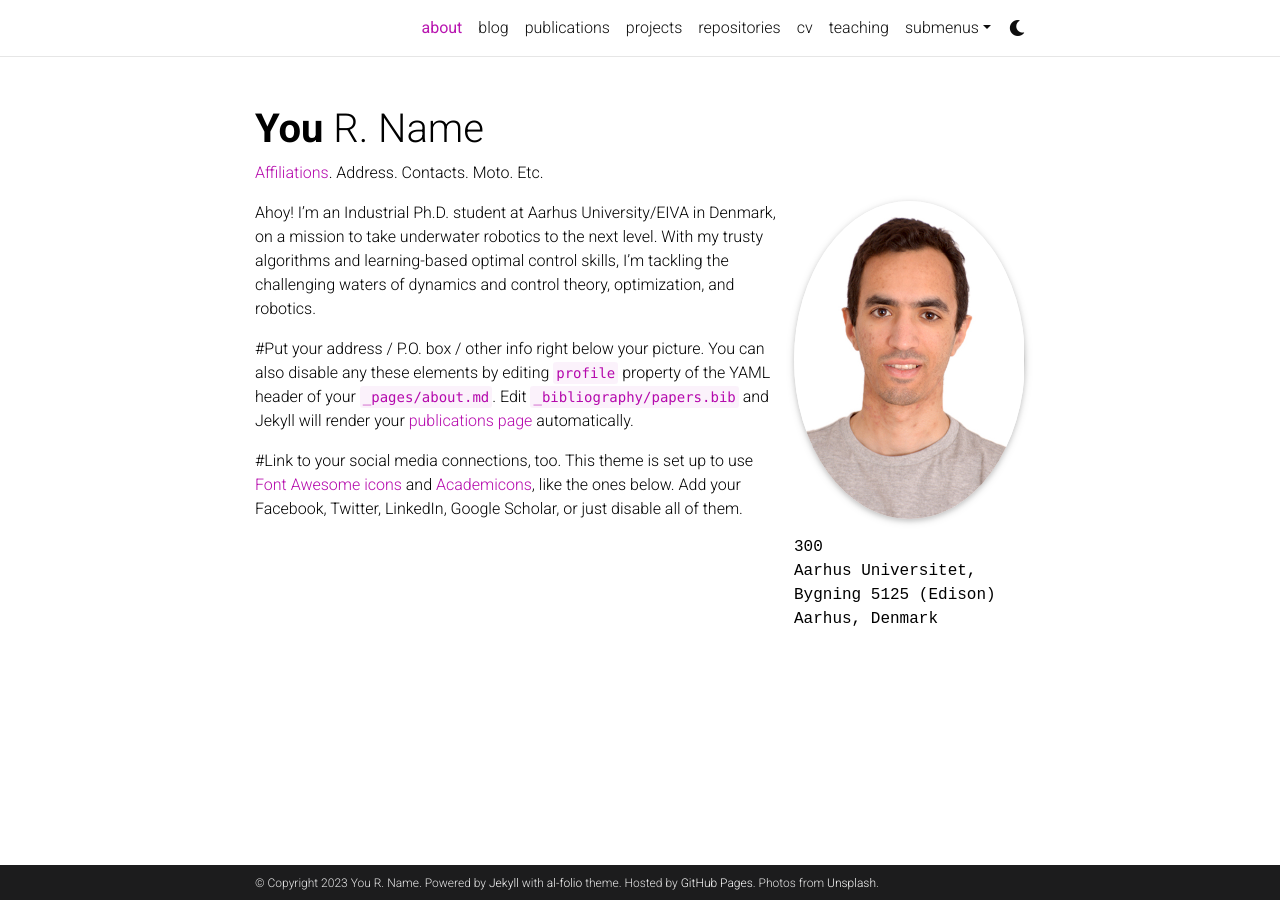
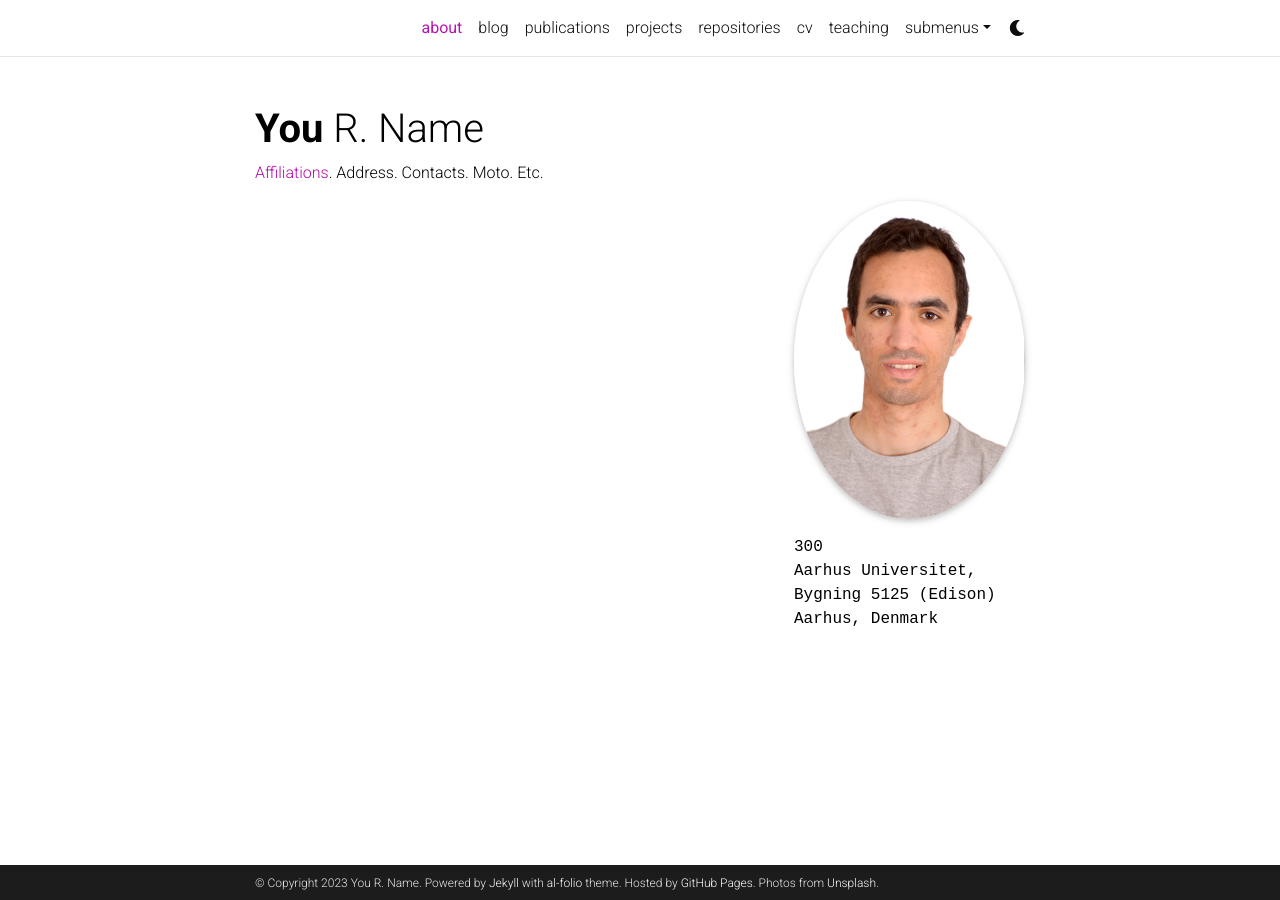
Before and after one commit to abdelhakim96/abdelhakim96.github.io, a Jekyll site: the page built from _pages/about.md, in a window 1280 px wide. Built offline with Jekyll 4.4.1, drawn with Linux system fonts in a browser that asks for light colours; full-size pictures stand in for the smaller copies a plugin makes; comment, search, counter and statistics services are not loaded; a style sheet for code colours, icons or effects is not loaded.

```diff
--- a/_pages/about.md
+++ b/_pages/about.md
@@ -18,12 +18,3 @@ latest_posts: false  # includes a list of the newest posts
 selected_papers: false # includes a list of papers marked as "selected={true}"
 social: false  # includes social icons at the bottom of the page
 ---
-
-
-Ahoy! I'm an Industrial Ph.D. student at Aarhus University/EIVA in Denmark, on a mission to take underwater robotics to the next level. With my trusty algorithms and learning-based optimal control skills, I'm tackling the challenging waters of dynamics and control theory, optimization, and robotics.
-
-
-
-#Put your address / P.O. box / other info right below your picture. You can also disable any these elements by editing `profile` property of the YAML header of your `_pages/about.md`. Edit `_bibliography/papers.bib` and Jekyll will render your [publications page](/al-folio/publications/) automatically.
-
-#Link to your social media connections, too. This theme is set up to use [Font Awesome icons](http://fortawesome.github.io/Font-Awesome/) and [Academicons](https://jpswalsh.github.io/academicons/), like the ones below. Add your Facebook, Twitter, LinkedIn, Google Scholar, or just disable all of them.
```
Also changed, not shown: other parts of _pages/about.md (+1 -1 lines).
